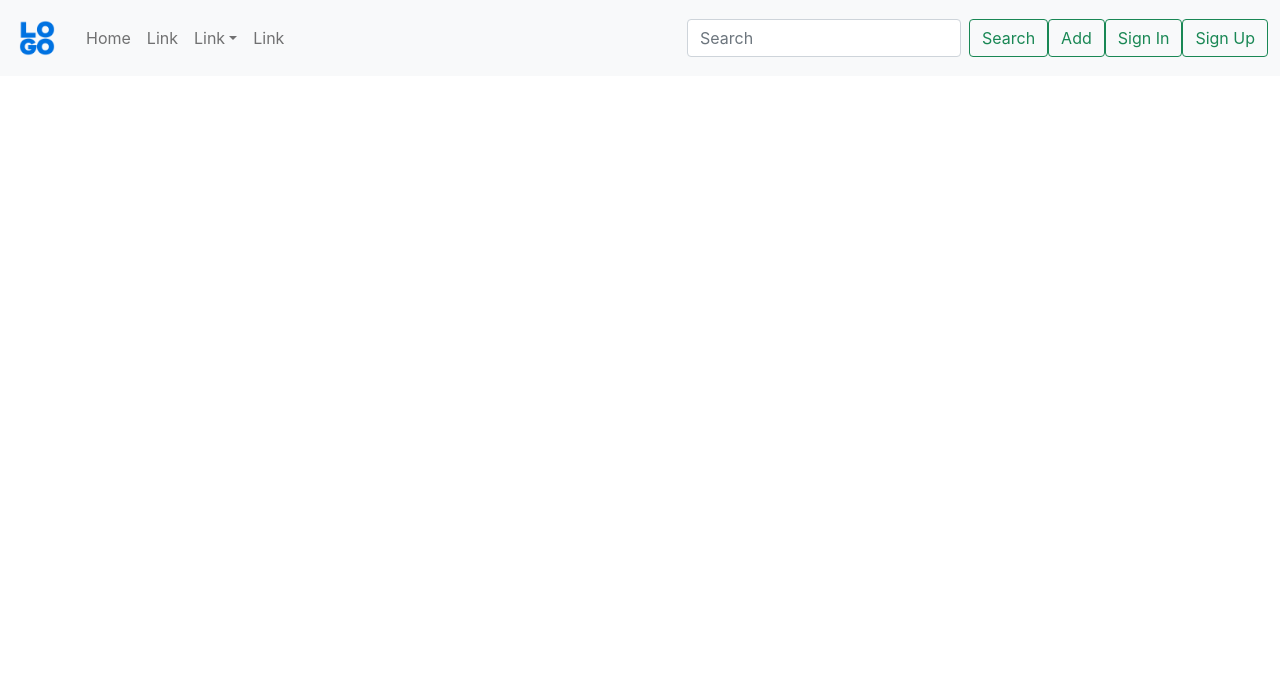
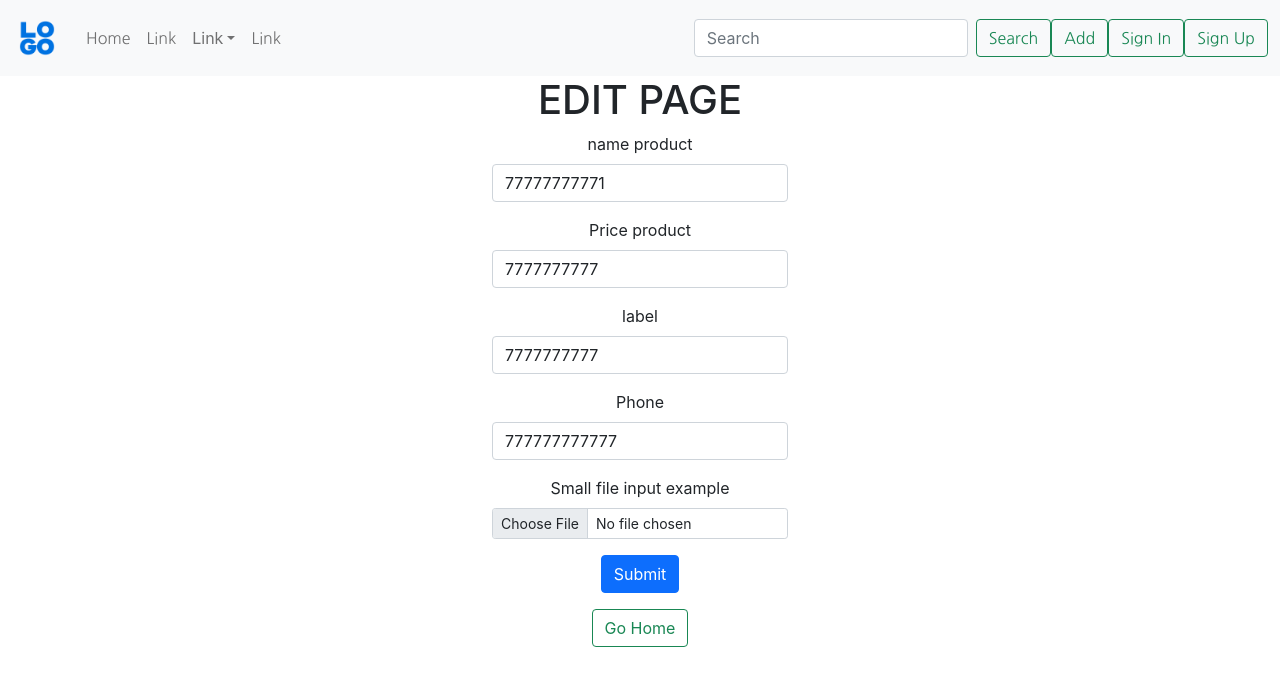
Before and after one commit to AbdullaevN/shop, a React (Create React App) app: page /edit/1 in a window 1280 px wide. Shown: the top 686 px of the page. Built offline with nearby package versions, Linux system fonts and the light colour scheme; data requests are answered from the project's data file.

Commit message:
editPage

```diff
--- a/db.json
+++ b/db.json
@@ -1,25 +1,27 @@
 {
   "products": [
     {
-      "name": "вкеапнролт",
-      "price": "56789",
-      "phone": 345678906,
-      "label": "565789",
+      "name": "77777777771",
+      "price": "7777777777",
+      "phone": 777777777777,
+      "label": "7777777777",
       "file": "",
       "id": 1
     },
     {
-      "name": "веканпгр",
-      "price": "40000000000000000",
-      "phone": 456789000,
-      "label": "ef0gr",
+      "name": "0000000",
+      "price": "0000000",
+      "phone": 3043453463,
+      "label": "0000000",
+      "file": "",
       "id": 2
     },
     {
-      "name": "fghujiuyt",
-      "price": "tryuio989765",
-      "phone": 345678900987,
-      "label": "gfgfyt",
+      "name": "rttyruiby",
+      "price": "576t7ygu7",
+      "phone": 8776567959764976,
+      "label": "gre4",
+      "file": "",
       "id": 3
     }
   ]
--- a/src/Pages/EditPage/EditPage.jsx
+++ b/src/Pages/EditPage/EditPage.jsx
@@ -1,22 +1,19 @@
-import React, { useContext, useState } from "react";
+import React, { useContext, useEffect, useState, useNavigate } from "react";
 import { Button, Form } from "react-bootstrap";
-import { Link, useHistory } from "react-router-dom";
+import { Link, useHistory, useParams } from "react-router-dom";
 import { mainContext } from "../../contexts/MainContext";
 import * as yup from "yup";
 import { Formik } from "formik";
 
 const EditPage = () => {
-  const [product, setProduct] = useState({
-    name: "",
-    price: "",
-    label: "",
-    phone: "",
-    file: "",
-  });
+  const data = useContext(mainContext);
+  const {
+    saveGetProductsEdit,
+    productEdit,
+    getProductsEdit,
+    clearProductEdit,
+  } = useContext(mainContext);
 
-  const data = useContext(mainContext);
-  const { saveEdited, productEdit } = useContext(mainContext);
-  const { createProduct } = data;
   const history = useHistory();
   const schema = yup.object().shape({
     name: yup.string().min(2).max(30).required("Required"),
@@ -24,23 +21,29 @@ const EditPage = () => {
     phone: yup.string().min(9).max(30).required("Required"),
     label: yup.string().min(4).max(15).required("Required"),
   });
+
+  const params = useParams();
+  useEffect(() => {
+    clearProductEdit();
+  }, []);
+  useEffect(() => {
+    getProductsEdit(params.id);
+  }, []);
+  console.log(productEdit);
+
   return (
     <div>
       <h1>EDIT PAGE</h1>
       <div>
         <div>
+          {productEdit ? (
             <Formik
               validationSchema={schema}
-            onSubmit={(data) => {
-              createProduct(data);
+              onSubmit={(editedProduct) => {
+                saveGetProductsEdit(editedProduct);
                 history.push("/");
               }}
-            initialValues={{
-              name: "",
-              price: "",
-              phone: "",
-              label: "",
-            }}
+              initialValues={productEdit}
             >
               {({ handleSubmit, handleChange, values, touched, errors }) => (
                 <Form onSubmit={handleSubmit} className=" container col-3">
@@ -109,6 +112,9 @@ const EditPage = () => {
                 </Form>
               )}
             </Formik>
+          ) : (
+            <h2>Loading...</h2>
+          )}
         </div>
         <div className="m-3">
           <Link to="/" className="">
--- a/src/Routes.js
+++ b/src/Routes.js
@@ -18,7 +18,7 @@ const Routes = () => {
         <Switch>
           <Route exact path="/" component={HomePage} />
           <Route exact path="/create" component={CreateCard} />
-          <Route exact path="/edit" component={EditPage} />
+          <Route exact path="/edit/:id" component={EditPage} />
 
           <Route exact path="/sign-in" component={SignInPage} />
           <Route exact path="/sign-up" component={SignUpPage} />
--- a/src/components/AddedCard/AddedCard.js
+++ b/src/components/AddedCard/AddedCard.js
@@ -32,7 +32,7 @@ const AddedCard = () => {
               <ListGroupItem className="inp">{item.label}</ListGroupItem>
             </ListGroup>
             <Card.Body>
-              <Link to="/edit">
+              <Link to={`/edit/${item.id}`}>
                 <Button className="card-btn" variant="outline-primary">
                   Edit
                 </Button>
--- a/src/components/Navbar/NavbarComp.css
+++ b/src/components/Navbar/NavbarComp.css
@@ -1,3 +1,5 @@
+@import url("https://fonts.googleapis.com/css2?family=Advent+Pro:wght@100&family=Nanum+Gothic&display=swap");
+
 .logo {
   height: 50px;
   width: 50px;
@@ -6,3 +8,7 @@
   position: fixed;
   z-index: 99;
 }
+.for-font {
+  /* font-family: "Advent Pro", sans-serif; */
+  font-family: "Nanum Gothic", sans-serif;
+}
--- a/src/components/Navbar/NavbarComp.jsx
+++ b/src/components/Navbar/NavbarComp.jsx
@@ -29,19 +29,27 @@ const HomePage = () => {
               style={{ maxHeight: "100px" }}
               navbarScroll
             >
-              <Nav.Link href="#action1">Home</Nav.Link>
-              <Nav.Link href="#action2">Link</Nav.Link>
+              <Nav.Link className="for-font" href="#action1">
+                Home
+              </Nav.Link>
+              <Nav.Link className="for-font" href="#action2">
+                Link
+              </Nav.Link>
               <NavDropdown title="Link" id="navbarScrollingDropdown">
-                <NavDropdown.Item href="#action3">Action</NavDropdown.Item>
-                <NavDropdown.Item href="#action4">
+                <NavDropdown.Item className="for-font" href="#action3">
+                  Action
+                </NavDropdown.Item>
+                <NavDropdown.Item className="for-font" href="#action4">
                   Another action
                 </NavDropdown.Item>
                 <NavDropdown.Divider />
-                <NavDropdown.Item href="#action5">
+                <NavDropdown.Item className="for-font" href="#action5">
                   Something else here
                 </NavDropdown.Item>
               </NavDropdown>
-              <Nav.Link href="#">Link</Nav.Link>
+              <Nav.Link className="for-font" href="#">
+                Link
+              </Nav.Link>
             </Nav>
             <Form className="d-flex ">
               <FormControl
@@ -50,16 +58,24 @@ const HomePage = () => {
                 className="me-2 justify-content-center"
                 aria-label="Search"
               />
-              <Button variant="outline-success">Search</Button>
+              <Button className="for-font" variant="outline-success">
+                Search
+              </Button>
               <Link to="/create" className="">
-                <Button variant="outline-success">Add</Button>
+                <Button className="for-font" variant="outline-success">
+                  Add
+                </Button>
               </Link>
             </Form>
             <Link to="/sign-in" className="">
-              <Button variant="outline-success">Sign In</Button>
+              <Button className="for-font" variant="outline-success">
+                Sign In
+              </Button>
             </Link>
             <Link to="/sign-up" className="">
-              <Button variant="outline-success">Sign Up</Button>
+              <Button className="for-font" variant="outline-success">
+                Sign Up
+              </Button>
             </Link>
           </Navbar.Collapse>
         </Container>
--- a/src/contexts/MainContext.js
+++ b/src/contexts/MainContext.js
@@ -14,6 +14,8 @@ const reducer = (state = INIT_STATE, action) => {
       return { ...state, products: action.payload };
     case "GET_PRODUCTS_TO_EDIT":
       return { ...state, productEdit: action.payload };
+    case "CLEAR_PRODUCT_EDIT":
+      return { ...state, productEdit: null };
     default:
       return state;
   }
@@ -48,10 +50,34 @@ const MainContextProvider = (props) => {
       console.log(e);
     }
   };
+  //edit
 
-  const saveEdited = async (product) => {
+  const getProductsEdit = async (id) => {
     try {
-      await axios.patch(`${API}/${product.id}`, product);
+      const response = await axios(`${API}/${id}`);
+      let action = {
+        type: "GET_PRODUCTS_TO_EDIT",
+        payload: response.data,
+      };
+      dispatch(action);
+    } catch (e) {
+      console.log(e);
+    }
+  };
+
+  const clearProductEdit = () => {
+    dispatch({
+      type: "CLEAR_PRODUCT_EDIT",
+    });
+  };
+
+  const saveGetProductsEdit = async (editedProduct) => {
+    try {
+      const response = await axios.patch(
+        `${API}/${editedProduct.id}`,
+        editedProduct
+      );
+      console.log(response);
       getProducts();
     } catch (e) {
       console.log(e);
@@ -61,9 +87,11 @@ const MainContextProvider = (props) => {
     <mainContext.Provider
       value={{
         getProducts: getProducts,
+        clearProductEdit,
         createProduct,
         deleteProduct,
-        saveEdited,
+        getProductsEdit,
+        saveGetProductsEdit,
         products: state.products,
         productEdit: state.productEdit,
       }}
```
Lines whose indentation alone changed are shown as unchanged.
